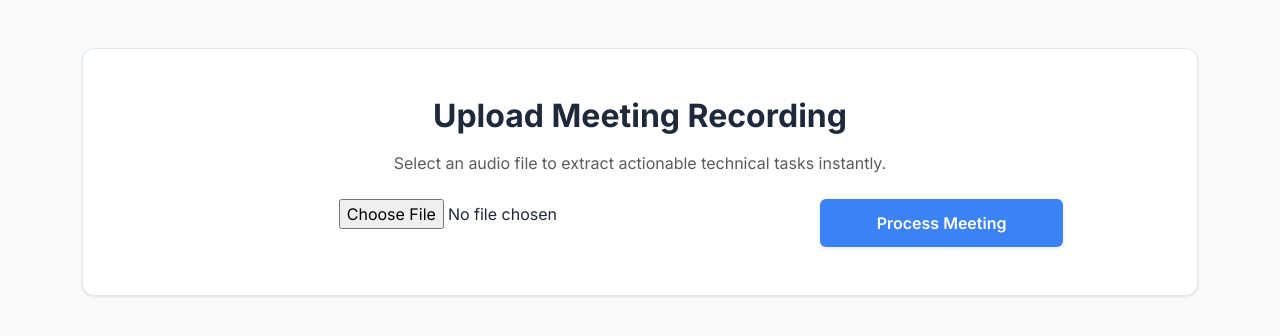
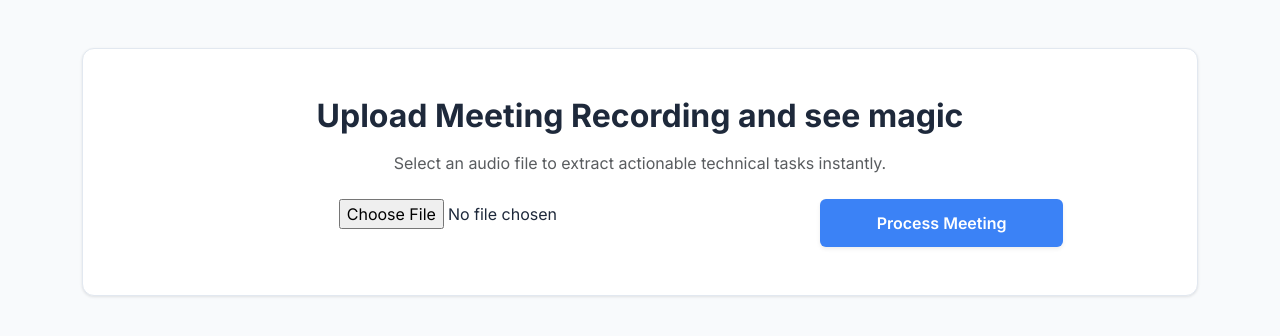
Before and after one commit to Satvik-Parihar/AssignMate, a Django app: page / in a window 1280 px wide. Shown: the part 73-409 px from the top of the page. Run offline with Django 5.2, Linux system fonts and the light colour scheme.

Commit message:
Update header text for meeting recording upload

```diff
--- a/tasks/templates/tasks/results.html
+++ b/tasks/templates/tasks/results.html
@@ -26,7 +26,7 @@
 
 <div class="container mt-5">
     <div class="glass-card p-5 mb-5 text-center">
-        <h2 class="fw-bold mb-3">Upload Meeting Recording</h2>
+        <h2 class="fw-bold mb-3">Upload Meeting Recording and see magic </h2>
         <p class="text-muted mb-4">Select an audio file to extract actionable technical tasks instantly.</p>
         <form method="post" enctype="multipart/form-data" class="row justify-content-center g-3">
             {% csrf_token %}
```
